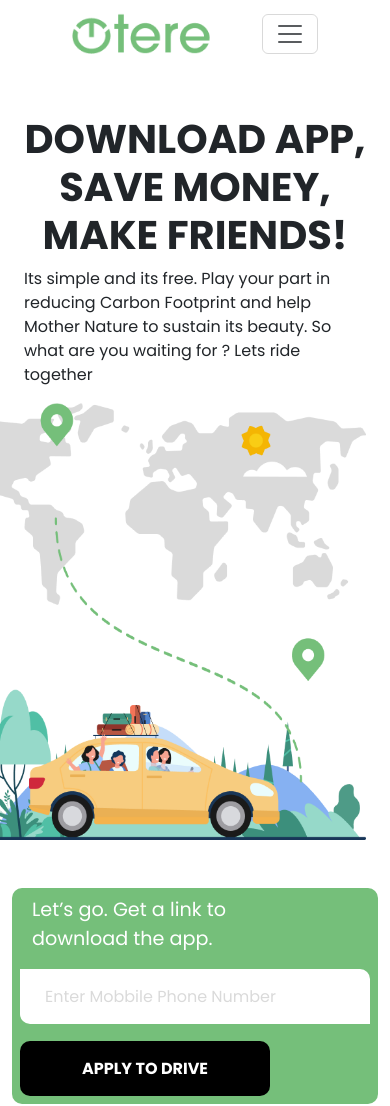
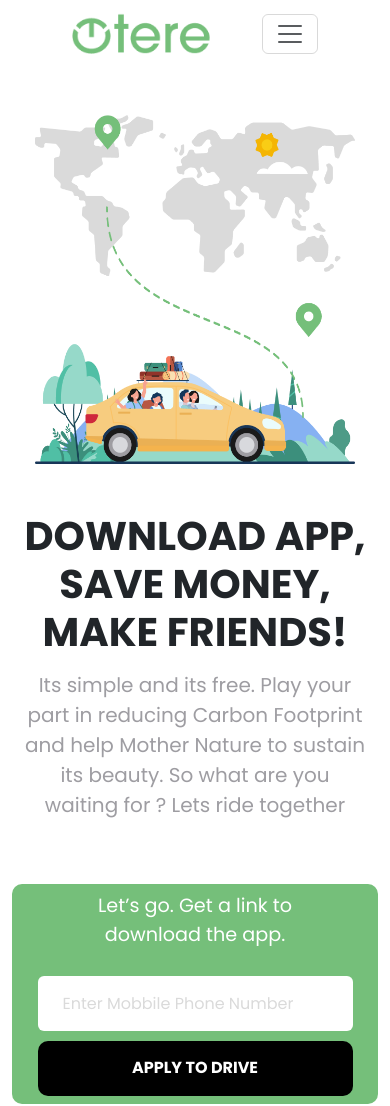
Before and after one commit to hajratariqi/Bootsrtap-Assignment, a plain HTML site: page index.html in a window 390 px wide. Shown: the top 1106 px of the page. Drawn offline with nearby package versions, Linux system fonts and the light colour scheme.

Commit message:
Added Responsiveness in top two sections

```diff
--- a/index.html
+++ b/index.html
@@ -42,17 +42,17 @@
 
     <div class="container">
 
-      <div class="row my-5 flex-lg-row">
+      <div class="row my-5 flex-lg-row flex-column-reverse align-items-center">
         <div class="col">
           <h1 class="text-center text-sm-start">DOWNLOAD APP, SAVE MONEY, MAKE FRIENDS!</h1>
-          <p>Its simple and its free. Play your part in reducing Carbon Footprint and help Mother Nature to sustain its beauty. So what are you waiting for ? Lets ride together</p>
+          <p class="intro-para text-center text-sm-start">Its simple and its free. Play your part in reducing Carbon Footprint and help Mother Nature to sustain its beauty. So what are you waiting for ? Lets ride together</p>
           <div class="row">
             <div class="col"></div>
           </div>
         </div>
 
-        <div class="col">
-          <img class="main-logo" src="./images/section-image.png" alt="">
+        <div class="col main-logo mb-5 ">
+          <img src="./images/section-image.png" alt="">
         </div>
       </div>
 
--- a/style.css
+++ b/style.css
@@ -21,28 +21,43 @@ nav img{
     color: #9E9DA2;
     font-size: 18px;
 }
-.main-logo{
-    width: 400px;
+.main-logo > img{
+    width: 420px;
     object-fit: contain;
     float: right;
+}
+.main-logo{
+    /* width: 100px !important; */
+}
+.intro-para{
+    color: #9E9DA2;
+    font-size: 20px;
+    margin-top: 4%;
+}
+.main-logo {
+    display: flex;
+    place-content: center;
 }
 .getApp{
     background-color: #75BF7A;
     border-radius: 10px;
+    text-align: center;
+    display: flex;
+    align-items: center;
+    gap: 10px;
+    justify-content: space-around;
+
 }
 .section-para{
 font-size: 1.2rem !important;
 width: 226px !important;
-margin-right: 20vmax !important;
 }
 .section-para + input{
     border: none;
-    width: 400px !important;
+    width: 550px !important;
     padding: 25px !important;
     height: 55px !important;
-    border-radius: 0 10px;
-    margin-right: 20px !important;
-    margin-bottom: 2vmax;
+    border-radius: 6px;
 }
 .section-para + input::placeholder{
     color: #dadada;
@@ -82,7 +97,7 @@ margin-right: 20vmax !important;
 .steps-count h1{
    color: #75BF7A;
    font-weight: 500;
-   font-size: 7vmax;
+   font-size: 99px;
 }
 .steps-count h4{
     width:190px;
@@ -105,8 +120,7 @@ margin-right: 20vmax !important;
     border-bottom: 1px solid #dadada;
 }
 .our-support .col{
-    width: 200px;
-    margin: auto;
+
 }
 .our-support h6{
 
@@ -134,4 +148,10 @@ footer > p{
     .row h1{
         font-size:40px;
     }
+    .row button , .section-para + input{
+        width: 90% !important;
+    }
+    .main-logo > img{
+        width: 320px;
+    }
 }
```
